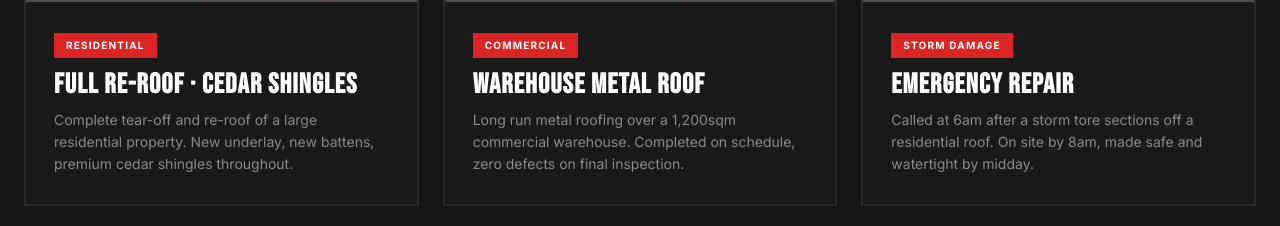
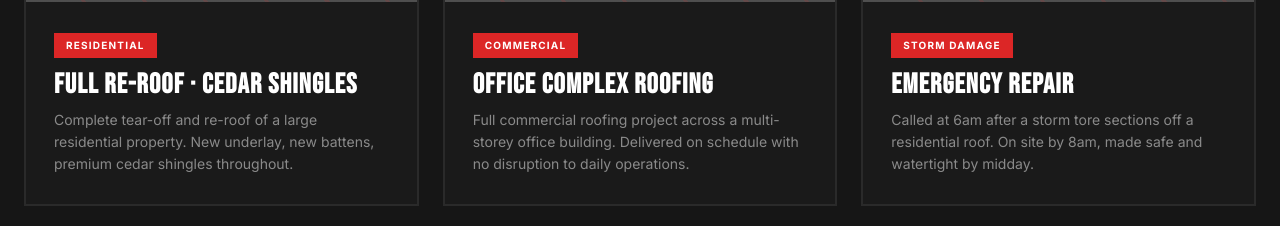
Before and after one commit to LocalSiteGrowth/localsitegrowth, a Next.js app: page /roofing in a window 1280 px wide. Shown: the part 2273-2499 px from the top of the page. Built offline with nearby package versions, Linux system fonts and the light colour scheme; grey boxes are pictures that could not be loaded.

Commit message:
section updated

```diff
--- a/components/roofing/Projects.tsx
+++ b/components/roofing/Projects.tsx
@@ -18,10 +18,10 @@ const projects = [
   {
     tag: "COMMERCIAL",
     bgWord: "COMMERCIAL",
-    image: "https://images.unsplash.com/photo-1484265500982-34aebf76c655?auto=format&fit=crop&w=1200&q=80",
-    name: "WAREHOUSE METAL ROOF",
+    image: "https://images.unsplash.com/photo-1602193230480-7840a38eb0c3?auto=format&fit=crop&w=1200&q=80",
+    name: "OFFICE COMPLEX ROOFING",
     description:
-      "Long run metal roofing over a 1,200sqm commercial warehouse. Completed on schedule, zero defects on final inspection.",
+      "Full commercial roofing project across a multi-storey office building. Delivered on schedule with no disruption to daily operations.",
   },
   {
     tag: "STORM DAMAGE",
```
